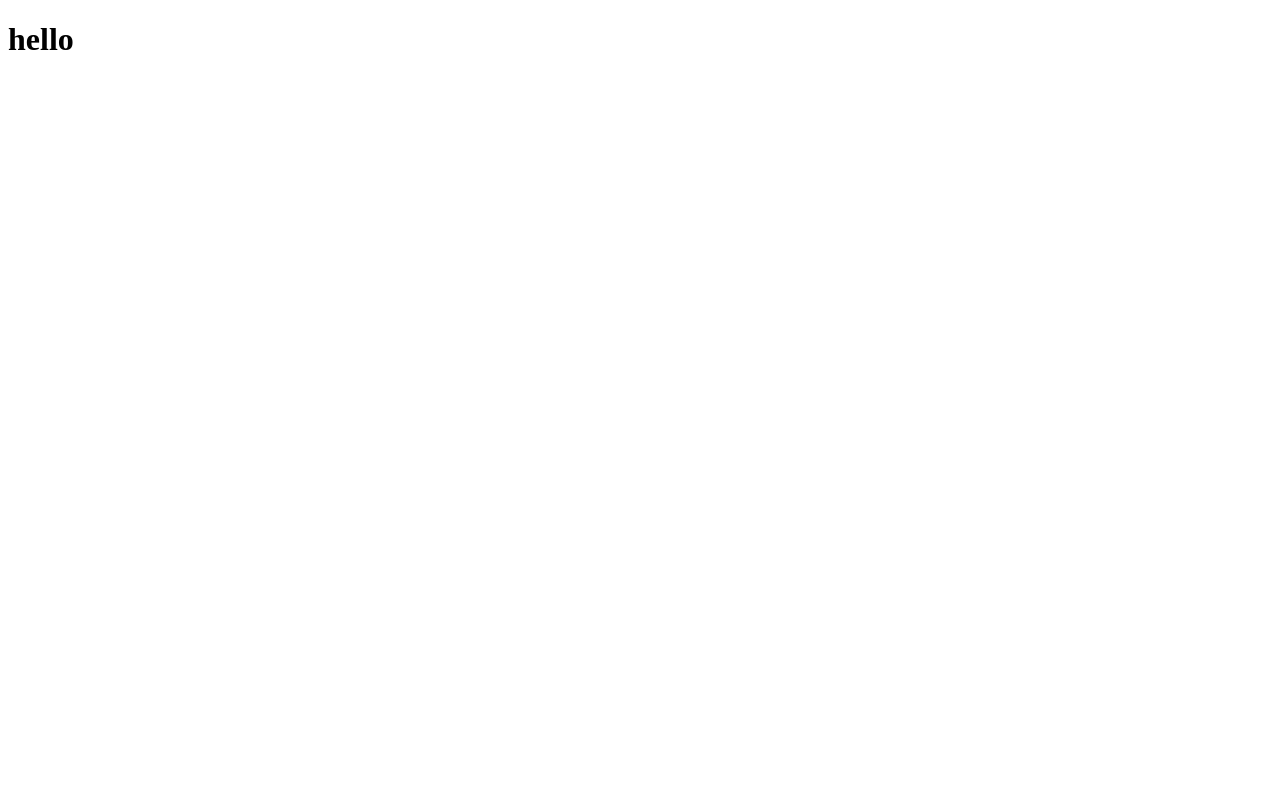
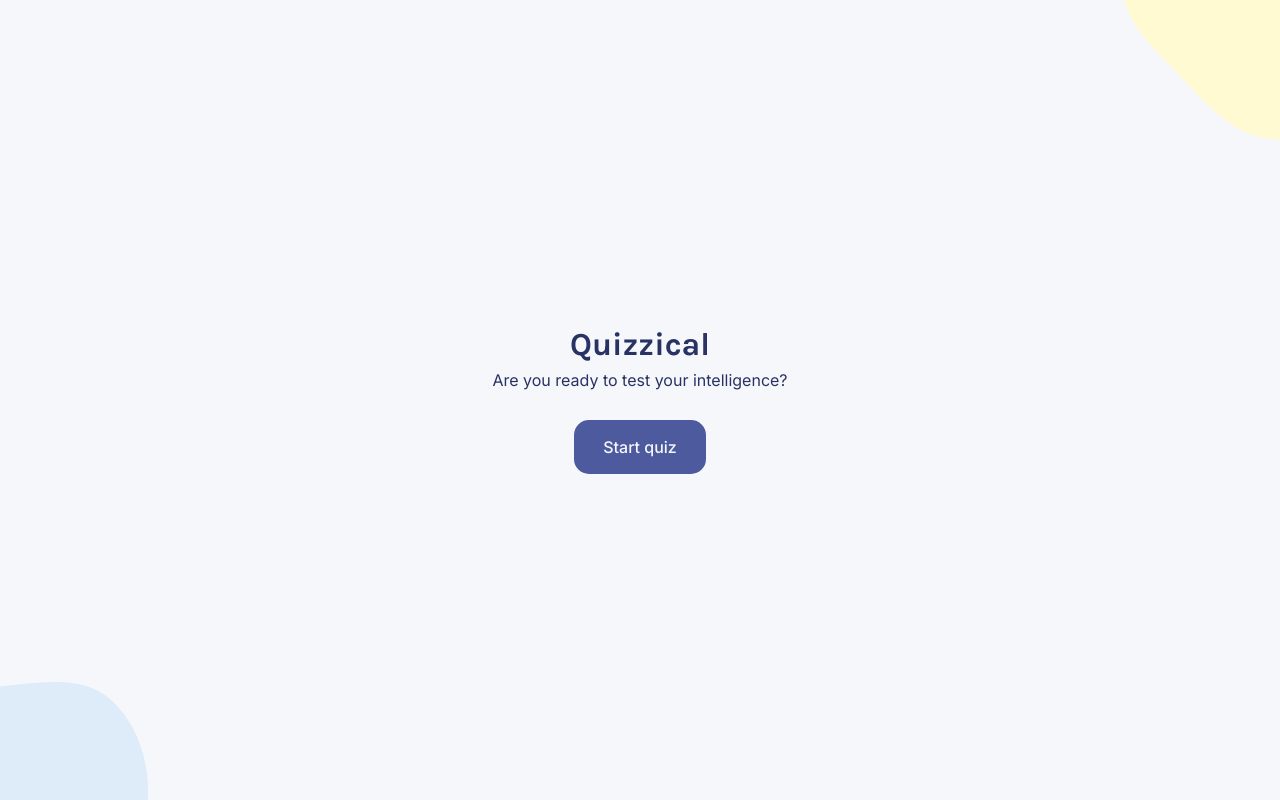
Before and after one commit to ameh-samson/Quizzical-app, a React (Vite) app: page / in a window 1280 px wide. Built offline with nearby package versions, Linux system fonts and the light colour scheme.

Commit message:
intro page added

```diff
--- a/src/App.jsx
+++ b/src/App.jsx
@@ -1,7 +1,42 @@
-import "./App.css";
+import Intro from "./components/Intro";
 
 function App() {
-  return <h1>hello</h1>;
+  return (
+    <main className="main">
+      <svg
+        className="main-img-bg-one"
+        width="194"
+        height="197"
+        viewBox="0 0 194 197"
+        fill="none"
+        xmlns="http://www.w3.org/2000/svg"
+      >
+        <path
+          fillRule="evenodd"
+          clipRule="evenodd"
+          d="M99.4095 81.3947C71.1213 50.8508 33.3179 21.7816 37.1727 -19.6933C41.4394 -65.599 75.854 -105.359 118.419 -123.133C158.797 -139.994 206.035 -130.256 241.822 -105.149C271.947 -84.0141 272.823 -43.8756 282.141 -8.27104C292.17 30.0508 318.521 70.8106 296.501 103.779C273.538 138.159 224.991 143.432 183.931 138.768C148.318 134.723 123.751 107.677 99.4095 81.3947Z"
+          fill="#FFFAD1"
+        />
+      </svg>
+      <svg
+        className="main-img-bg-two"
+        width="148"
+        height="118"
+        viewBox="0 0 148 118"
+        fill="none"
+        xmlns="http://www.w3.org/2000/svg"
+      >
+        <path
+          fillRule="evenodd"
+          clipRule="evenodd"
+          d="M-5.55191 4.90596C35.9614 1.77498 82.2425 -9.72149 112.306 19.1094C145.581 51.0203 155.282 102.703 142.701 147.081C130.767 189.18 93.7448 220.092 51.8208 232.476C16.5281 242.902 -15.4332 218.605 -49.1007 203.738C-85.3375 187.737 -133.641 182.993 -145.741 145.239C-158.358 105.868 -132.269 64.5881 -103.064 35.3528C-77.7328 9.99541 -41.2727 7.60006 -5.55191 4.90596Z"
+          fill="#DEEBF8"
+        />
+      </svg>
+
+      <Intro />
+    </main>
+  );
 }
 
 export default App;
--- /dev/null
+++ b/src/components/Intro.jsx
@@ -0,0 +1,11 @@
+export default function Intro() {
+  return (
+    <div className="intro-page">
+      <h1 className="intro-header">Quizzical</h1>
+      <h2 className="intro-sub-header">
+        Are you ready to test your intelligence?
+      </h2>
+      <button className="btn">Start quiz</button>
+    </div>
+  );
+}
--- /dev/null
+++ b/src/components/Questions.jsx
@@ -0,0 +1,3 @@
+export default function Question() {
+  return <h1>Question Page</h1>;
+}
--- a/src/index.css
+++ b/src/index.css
@@ -0,0 +1,86 @@
+@import url("https://fonts.googleapis.com/css2?family=Inter:wght@400;500;600;700&family=Karla:wght@700&display=swap");
+
+html {
+  box-sizing: border-box;
+}
+
+*,
+*::before,
+*::after {
+  box-sizing: inherit;
+}
+
+body {
+  margin: 0;
+  padding: 0;
+  font-family: "Inter", sans-serif;
+}
+
+h1,
+h2,
+p {
+  padding: 0;
+  margin: 0;
+}
+
+button {
+  font-family: inherit;
+}
+
+.main {
+  background: #f5f7fb;
+  height: 100vh;
+  display: flex;
+  flex-direction: column;
+  align-items: center;
+  justify-content: center;
+  text-align: center;
+  position: relative;
+}
+
+.intro-page {
+  color: #293264;
+}
+
+.intro-header {
+  font-size: 2rem;
+  font-weight: 700;
+  font-family: "Karla", sans-serif;
+}
+
+.intro-sub-header {
+  font-size: 1rem;
+  font-weight: 400;
+  line-height: 1.25;
+  margin-top: 0.44em;
+}
+
+.btn {
+  margin-top: 1.875em;
+  font-size: 1rem;
+  font-weight: 500;
+  padding: 1.06em 1.81em;
+  background: #4d5b9e;
+  color: #f5f7fb;
+  border-radius: 15px;
+  border: none;
+  cursor: pointer;
+}
+
+.btn:hover {
+  background: #293264;
+}
+
+.main-img-bg-one {
+  position: absolute;
+  top: 0;
+  right: 0;
+  z-index: 0;
+}
+
+.main-img-bg-two {
+  position: absolute;
+  left: 0;
+  bottom: 0;
+  z-index: 0;
+}
```
Also changed, not shown: public/img/blobs.svg (added), public/img/blobs2.svg (added), src/App.css (deleted).
